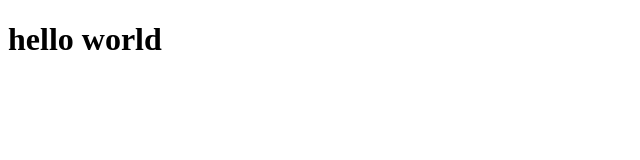
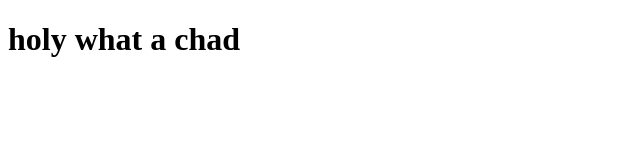
Before and after one commit to itsKitee/practice, a plain HTML site: page index.html in a window 1280 px wide. Shown: the whole page, without its empty margins (0-640 px from the left). Drawn offline with Linux system fonts and the light colour scheme.

Commit message:
body changes + font

```diff
--- a/index.html
+++ b/index.html
@@ -1,10 +1,10 @@
 <!DOCTYPE html>
 <html>
 <head>
-    <meta charset="UTF-8" />
+    <meta charset="UTF-50" />
     <title>hello world</title>
 </head>
 <body>
-    <h1>hello world</h1>
+    <h1>holy what a chad</h1>
 </body>
 </html>
```
